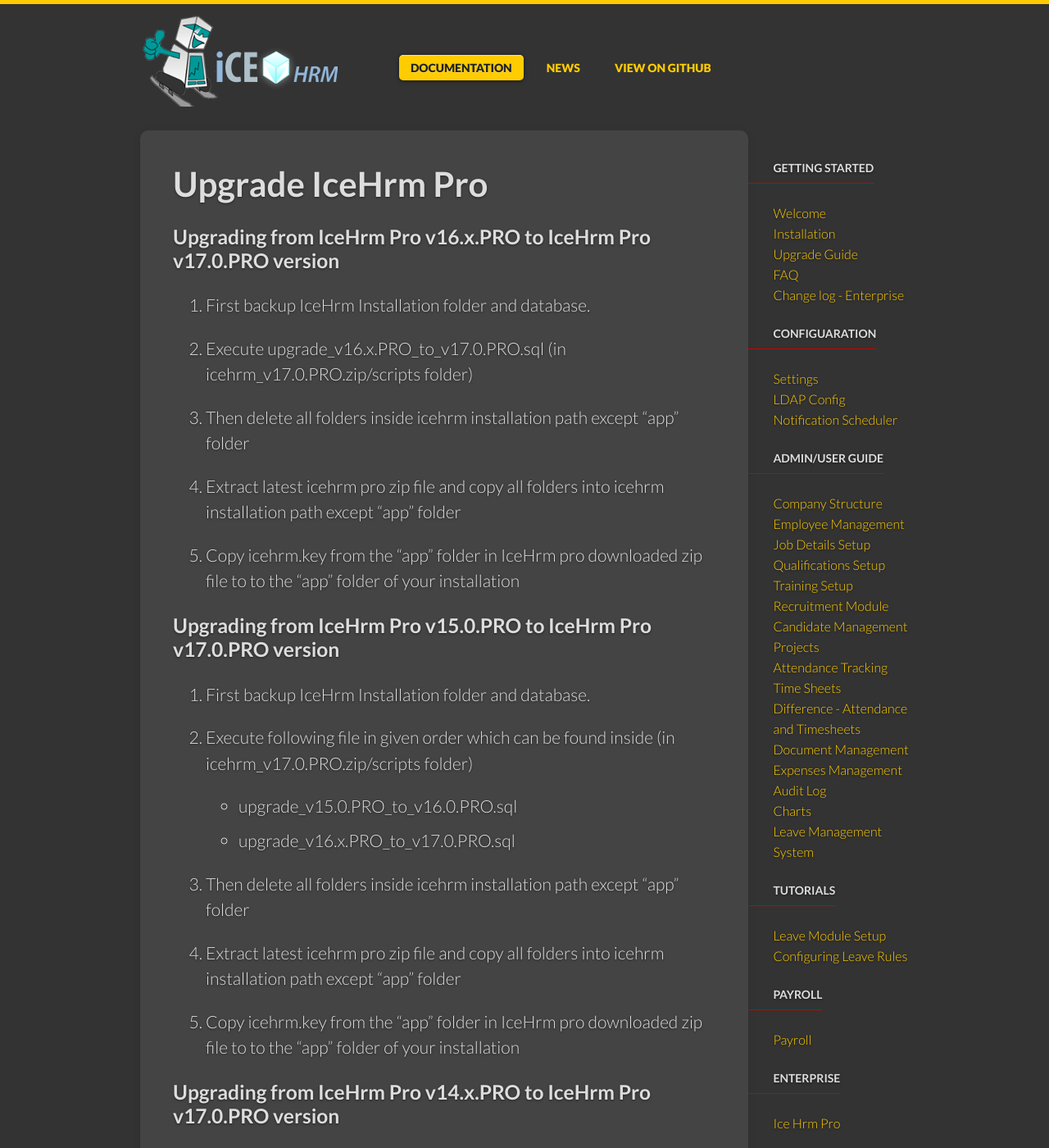
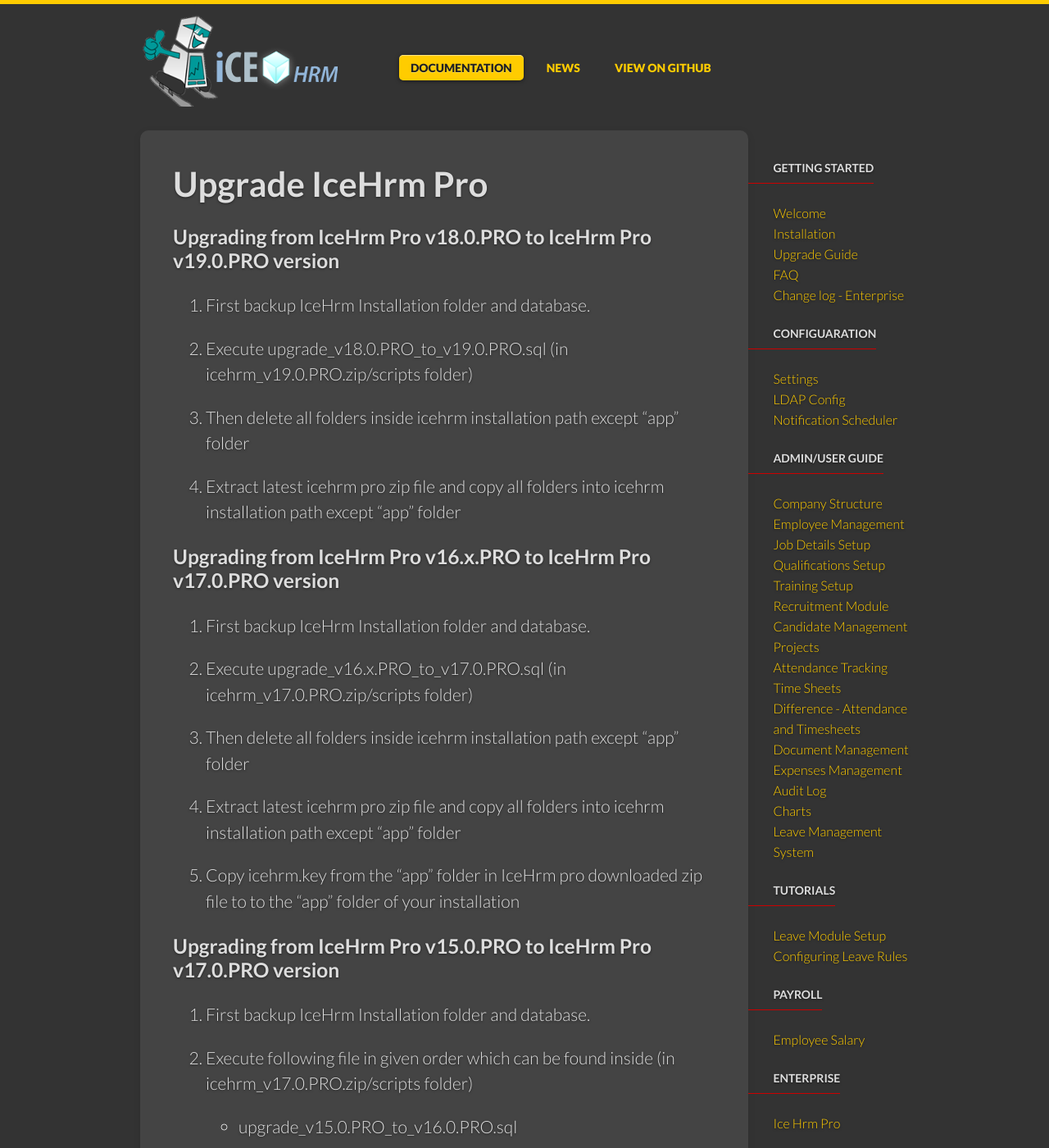
Before and after one commit to icehrm/icehrm.github.io, a Jekyll site: the page built from _docs/upgrade-pro.md, in a window 1280 px wide and 1400 px high. Shown: the whole window at 82% size. Built offline with Jekyll 4.4.1, drawn with Linux system fonts in a browser that asks for light colours.

Commit message:
Update upgrade instructions and salary

```diff
--- a/_data/docs.yml
+++ b/_data/docs.yml
@@ -38,7 +38,8 @@
 
 - title: Payroll
   docs:
-  - payroll-general
+  - usage
+  - salary
 
 - title: Enterprise
   docs:
--- a/_docs/payroll-general.md
+++ b/_docs/salary.md
@@ -1,11 +1,11 @@
 ---
 layout: docs
-title: Payroll
+title: Employee Salary
 prev_section: leave-rules
 next_section: payroll-srilanka
-permalink: /docs/payroll-general/
+permalink: /docs/salary/
 ---
-###Payroll Module Usage
+### Payroll Module Usage
 
 IceHrm payroll currently have in-built support for calculating payrolls in Sri Lanka and Ghana.
 But still you can configure it according to your company needs
@@ -17,20 +17,20 @@
 - Add salary components based on attendance sheets
 - Allow employees to download payslips in PDF format
 
-###Defining Employee Salary Details
+### Defining Employee Salary Details
 
 In icehrm we have employee salary components (e.g Car Allowance) which are grouped into salary
 component types (e.g Allowances). Then for each employee you can add actual numbers for each of the
 salary component.
 
-####Salary Component Types
+#### Salary Component Types
 
 ![Salary Component Types](https://icehrm.com/blog/wp-content/uploads/2016/09/Salary-Component-Types-icehrm.png)
 
-####Salary Components
+#### Salary Components
 
 ![Salary Components](https://icehrm.com/blog/wp-content/uploads/2016/09/Salary-Components-IceHrm.png)
 
-####Employee Salary
+#### Employee Salary
 
 ![Employee Salary](https://icehrm.com/blog/wp-content/uploads/2016/09/Employee-salary-icehrm.png)
--- a/_docs/upgrade-pro.md
+++ b/_docs/upgrade-pro.md
@@ -5,6 +5,17 @@
 next_section: faq
 permalink: /docs/upgrade-pro/
 ---
+### Upgrading from IceHrm Pro v18.0.PRO to IceHrm Pro v19.0.PRO version
+
+1. First backup IceHrm Installation folder and database.
+
+2. Execute upgrade_v18.0.PRO_to_v19.0.PRO.sql (in icehrm_v19.0.PRO.zip/scripts folder)
+
+3. Then delete all folders inside icehrm installation path except "app" folder
+
+4. Extract latest icehrm pro zip file and copy all folders into icehrm installation path except "app" folder
+
+
 
 ### Upgrading from IceHrm Pro v16.x.PRO to IceHrm Pro v17.0.PRO version
 
```
